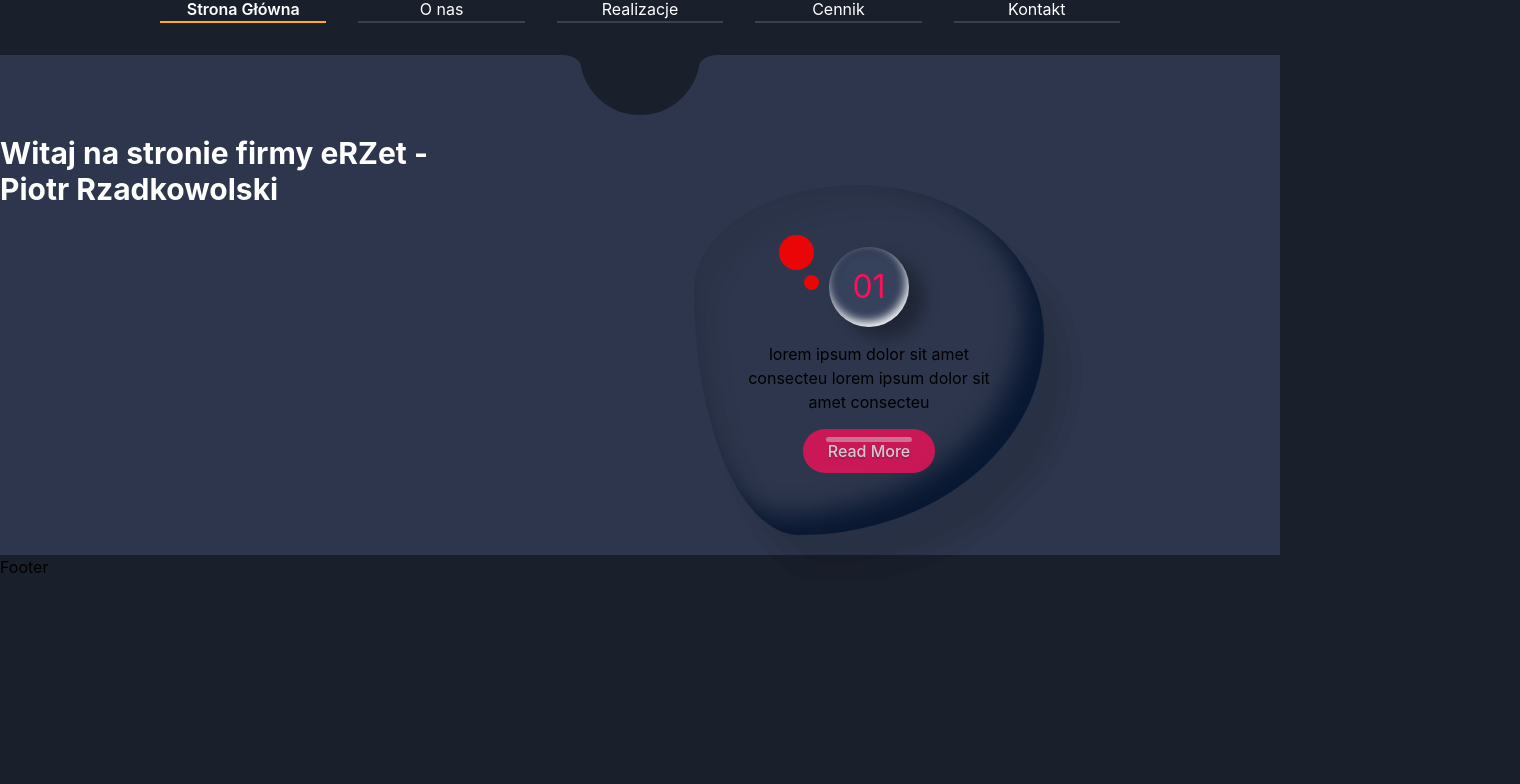
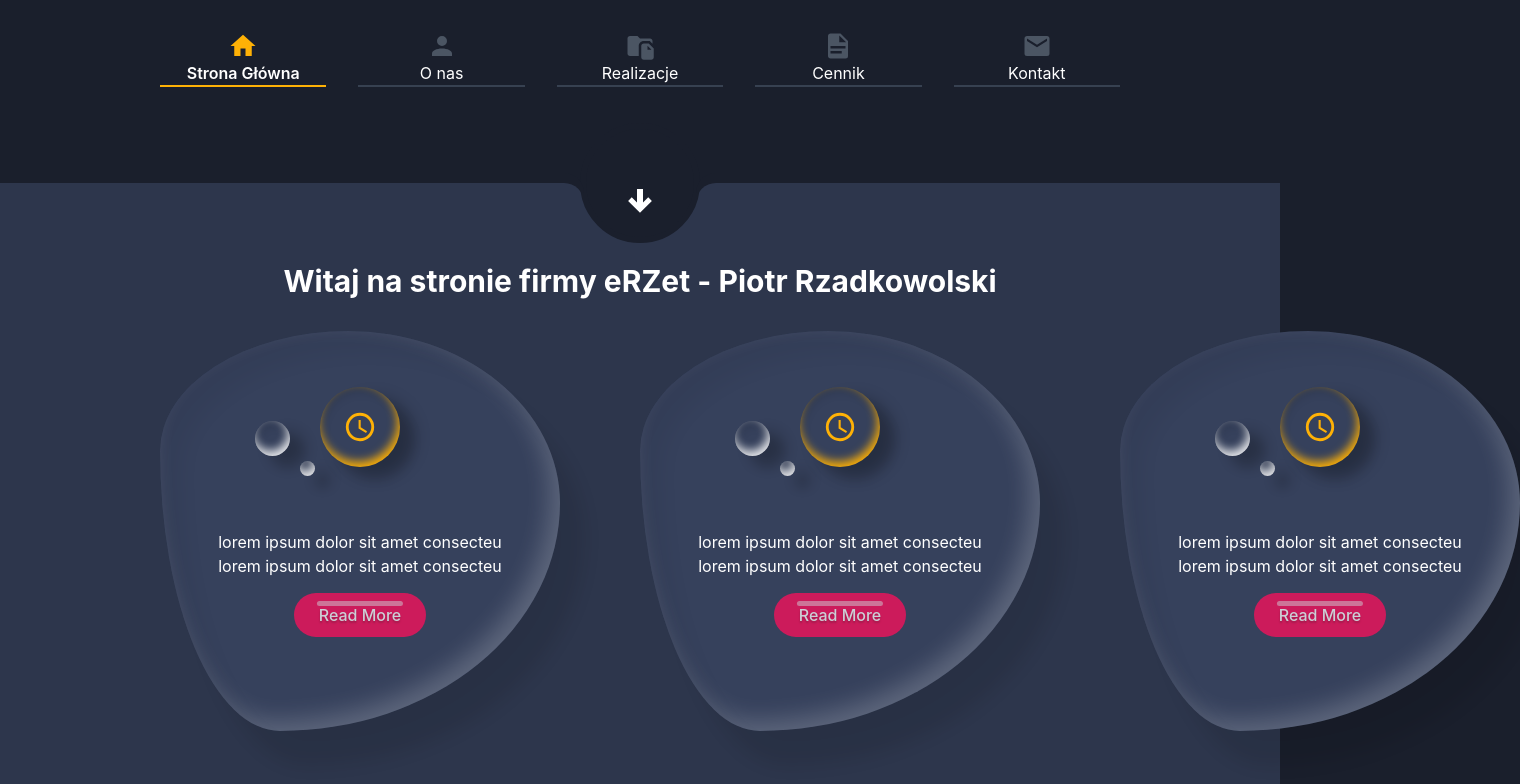
Before and after one commit to dziekiczan1/eRZet, a React (Create React App) app: page / in a window 1280 px wide. Shown: the part 296-1080 px from the top of the page, 1520 px wide, since content can reach past the window. Before the commit the page ends 875 px from the top, so only its background shows below. Built offline with nearby package versions, Linux system fonts and the light colour scheme.

Commit message:
feat: add container content

```diff
--- a/src/App.js
+++ b/src/App.js
@@ -11,18 +11,76 @@ const App = () => {
       </header>
       <main className="relative flex justify-center">
         <div className="indicator absolute -top-[60px]"></div>
-        <div className="h-[500px] bg-navy-500 w-full">
-          <div className="h-full flex justify-center pt-20">
-            <h1 className="text-white text-3xl font-bold">{t("welcome")}</h1>
-            <div className="container">
+        <div className="arrow bounce absolute">
+          <svg width="36px" height="36px" viewBox="0 0 24 24">
+            <path
+              fill="#ffffff"
+              d="M10,4H14V13L17.5,9.5L19.92,11.92L12,19.84L4.08,11.92L6.5,9.5L10,13V4Z"
+            />
+          </svg>
+        </div>
+        <div className="bg-navy-500 w-full">
+          <div className="h-full flex flex-col justify-center py-20">
+            <h1 className="text-white text-center text-3xl font-bold mb-8">
+              {t("welcome")}
+            </h1>
+
+            <div className="mx-auto w-3/4 flex justify-between gap-20">
+              <div className="container flex justify-center items-center">
                 <div className="drop">
                   <div className="content">
-                  <h2>01</h2>
+                    <h2>
+                      <svg width="34px" height="34px" viewBox="0 0 24 24">
+                        <path
+                          fill="currentColor"
+                          d="M12,20A8,8 0 0,0 20,12A8,8 0 0,0 12,4A8,8 0 0,0 4,12A8,8 0 0,0 12,20M12,2A10,10 0 0,1 22,12A10,10 0 0,1 12,22C6.47,22 2,17.5 2,12A10,10 0 0,1 12,2M12.5,7V12.25L17,14.92L16.25,16.15L11,13V7H12.5Z"
+                        />
+                      </svg>
+                    </h2>
                     <p>
                       lorem ipsum dolor sit amet consecteu lorem ipsum dolor sit
                       amet consecteu
                     </p>
                     <a href="#">Read More</a>
+                  </div>
+                </div>
+              </div>
+              <div className="container flex justify-center items-center">
+                <div className="drop">
+                  <div className="content">
+                    <h2>
+                      <svg width="34px" height="34px" viewBox="0 0 24 24">
+                        <path
+                          fill="currentColor"
+                          d="M12,20A8,8 0 0,0 20,12A8,8 0 0,0 12,4A8,8 0 0,0 4,12A8,8 0 0,0 12,20M12,2A10,10 0 0,1 22,12A10,10 0 0,1 12,22C6.47,22 2,17.5 2,12A10,10 0 0,1 12,2M12.5,7V12.25L17,14.92L16.25,16.15L11,13V7H12.5Z"
+                        />
+                      </svg>
+                    </h2>
+                    <p>
+                      lorem ipsum dolor sit amet consecteu lorem ipsum dolor sit
+                      amet consecteu
+                    </p>
+                    <a href="#">Read More</a>
+                  </div>
+                </div>
+              </div>
+              <div className="container flex justify-center items-center">
+                <div className="drop">
+                  <div className="content">
+                    <h2>
+                      <svg width="34px" height="34px" viewBox="0 0 24 24">
+                        <path
+                          fill="currentColor"
+                          d="M12,20A8,8 0 0,0 20,12A8,8 0 0,0 12,4A8,8 0 0,0 4,12A8,8 0 0,0 12,20M12,2A10,10 0 0,1 22,12A10,10 0 0,1 12,22C6.47,22 2,17.5 2,12A10,10 0 0,1 12,2M12.5,7V12.25L17,14.92L16.25,16.15L11,13V7H12.5Z"
+                        />
+                      </svg>
+                    </h2>
+                    <p>
+                      lorem ipsum dolor sit amet consecteu lorem ipsum dolor sit
+                      amet consecteu
+                    </p>
+                    <a href="#">Read More</a>
+                  </div>
                 </div>
               </div>
             </div>
--- a/src/components/Navbar/LanguageSwitcher.js
+++ b/src/components/Navbar/LanguageSwitcher.js
@@ -5,7 +5,7 @@ const LanguageSwitcher = () => {
   const { i18n } = useTranslation();
 
   return (
-    <div className="absolute w-3/4 flex justify-end gap-8 mt-6">
+    <div className="absolute w-3/4 flex justify-end gap-4 mt-6">
       <div
         onClick={() => {
           i18n.changeLanguage("pl");
@@ -14,13 +14,19 @@ const LanguageSwitcher = () => {
         <svg
           xmlns="http://www.w3.org/2000/svg"
           viewBox="0 0 16 10"
-          width="48"
-          height="30"
+          width="36"
+          height="22"
         >
           <path fill="#fff" d="M0 0h16v10H0z" />
           <path fill="#dc143c" d="M0 5h16v5H0z" />
         </svg>
       </div>
+      <svg width="24" height="24" viewBox="0 0 24 24">
+        <path
+          fill="#0adab9"
+          d="M21,9L17,5V8H10V10H17V13M7,11L3,15L7,19V16H14V14H7V11Z"
+        />
+      </svg>
       <div
         onClick={() => {
           i18n.changeLanguage("en");
@@ -29,8 +35,8 @@ const LanguageSwitcher = () => {
         <svg
           xmlns="http://www.w3.org/2000/svg"
           viewBox="0 0 60 30"
-          width="48"
-          height="30"
+          width="36"
+          height="22"
         >
           <clipPath id="a">
             <path d="M0 0v30h60V0z" />
--- a/src/components/Navbar/MainMenu.js
+++ b/src/components/Navbar/MainMenu.js
@@ -6,7 +6,7 @@ const MainMenu = ({ menuItems }) => {
   const { t } = useTranslation();
 
   return (
-    <ul className="flex flex-row w-3/4 text-white z-50 gap-8 cursor-pointer">
+    <ul className="flex flex-row w-3/4 text-white z-50 gap-8 cursor-pointer my-16">
       {menuItems?.map((item) => (
         <li
           key={item.id}
--- a/src/components/Navbar/Navbar.js
+++ b/src/components/Navbar/Navbar.js
@@ -14,7 +14,7 @@ const Navbar = () => {
           src={circle}
           alt="eRZet bg-circle"
           width={210}
-          className="absolute -top-6 left-[72px] rotate-[230deg] brightness-70"
+          className="absolute -top-6 left-[52px] rotate-[230deg] brightness-70"
         />
       </div>
       <LanguageSwitcher />
--- a/src/index.css
+++ b/src/index.css
@@ -49,27 +49,16 @@ code {
   box-shadow: 0px -10px 0 0 #1a1f2c;
 }
 
-.container {
-  position: relative;
-  display: flex;
-  justify-content: center;
-  align-items: center;
-  flex-wrap: wrap;
-  padding: 50px 0;
-}
-
 .container .drop {
   position: relative;
-  width: 350px;
-  height: 350px;
+  width: 400px;
+  height: 400px;
+  background: #36415c;
   box-shadow: inset 20px 20px 20px rgba(0, 0, 0, 0.05),
     25px 35px 20px rgba(0, 0, 0, 0.05), 25px 35px 20px rgba(0, 0, 0, 0.05),
-    inset -20px -20px 25px rgba(6, 21, 48, 0.9);
+    inset -10px -10px 25px rgba(255, 255, 255, 0.2);
   border-radius: 47% 53% 70% 30% / 30% 43% 57% 70%;
   transition: 0.5s ease-in-out;
-  display: flex;
-  justify-content: center;
-  align-items: center;
 }
 
 .container .drop:hover {
@@ -79,24 +68,30 @@ code {
 .container .drop::before {
   content: "";
   position: absolute;
-  top: 50px;
-  left: 85px;
+  top: 90px;
+  left: 95px;
   width: 35px;
   height: 35px;
-  background: #f00;
+  background: #36415c;
   border-radius: 50%;
+  box-shadow: inset 2px 5px 10px rgba(0, 0, 0, 0.1),
+    inset -2px -5px 10px rgba(255, 255, 255, 1),
+    15px 15px 10px rgba(0, 0, 0, 0.05), 15px 10px 15px rgba(0, 0, 0, 0.25);
   opacity: 0.9;
 }
 
 .container .drop::after {
   content: "";
   position: absolute;
-  top: 90px;
-  left: 110px;
+  top: 130px;
+  left: 140px;
   width: 15px;
   height: 15px;
-  background: #f00;
+  background: #36415c;
   border-radius: 50%;
+  box-shadow: inset 2px 5px 10px rgba(0, 0, 0, 0.1),
+    inset -2px -5px 10px rgba(255, 255, 255, 1),
+    15px 15px 10px rgba(0, 0, 0, 0.05), 15px 10px 15px rgba(0, 0, 0, 0.25);
   opacity: 0.9;
 }
 
@@ -118,13 +113,15 @@ code {
   background: #36415c;
   border-radius: 50%;
   box-shadow: inset 2px 5px 10px rgba(0, 0, 0, 0.1),
-    inset -2px -5px 10px rgba(255, 255, 255, 1),
+    inset -2px -5px 10px rgba(254, 177, 6, 1),
     15px 15px 10px rgba(0, 0, 0, 0.05), 15px 10px 15px rgba(0, 0, 0, 0.25);
   display: flex;
   justify-content: center;
   align-items: center;
   font-size: 2em;
-  color: #ff0f5b;
+  color: #feb106;
+  margin-top: 1rem;
+  margin-bottom: 3rem;
 }
 
 .container .drop .content a {
@@ -155,3 +152,34 @@ code {
   border-radius: 5px;
   background: rgba(255, 255, 255, 0.5);
 }
+
+.container .drop .content p {
+  color: #fff;
+}
+
+.arrow {
+  text-align: center;
+}
+.bounce {
+  -moz-animation: bounce 2s infinite;
+  -webkit-animation: bounce 2s infinite;
+  animation: bounce 2s infinite;
+}
+
+@keyframes bounce {
+  0%,
+  20%,
+  50%,
+  80%,
+  100% {
+    transform: translateY(0);
+    opacity: 1;
+  }
+  40% {
+    transform: translateY(-30px);
+    opacity: 0;
+  }
+  60% {
+    transform: translateY(-15px);
+  }
+}
```
Lines whose indentation alone changed are shown as unchanged.
